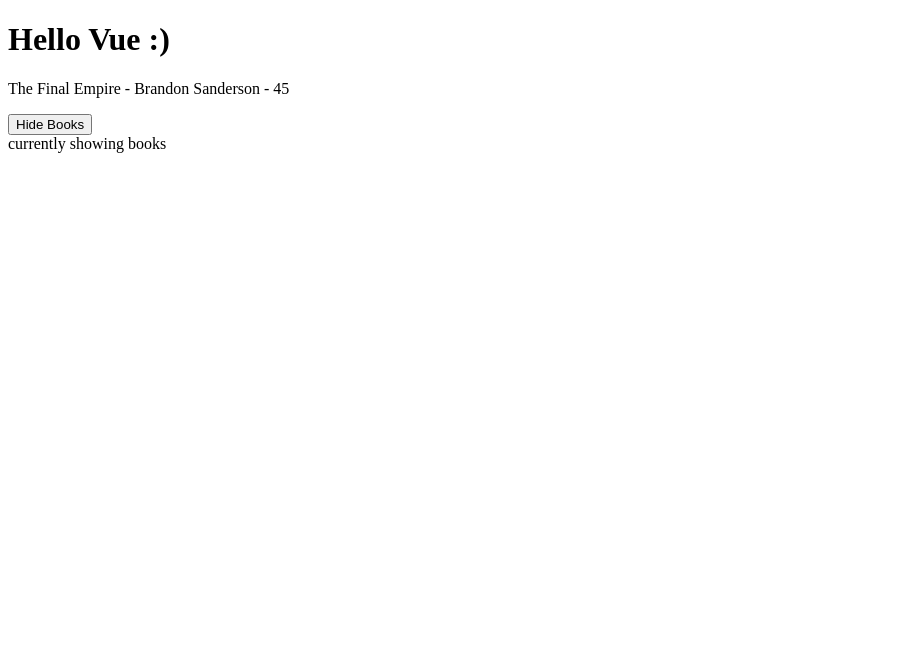
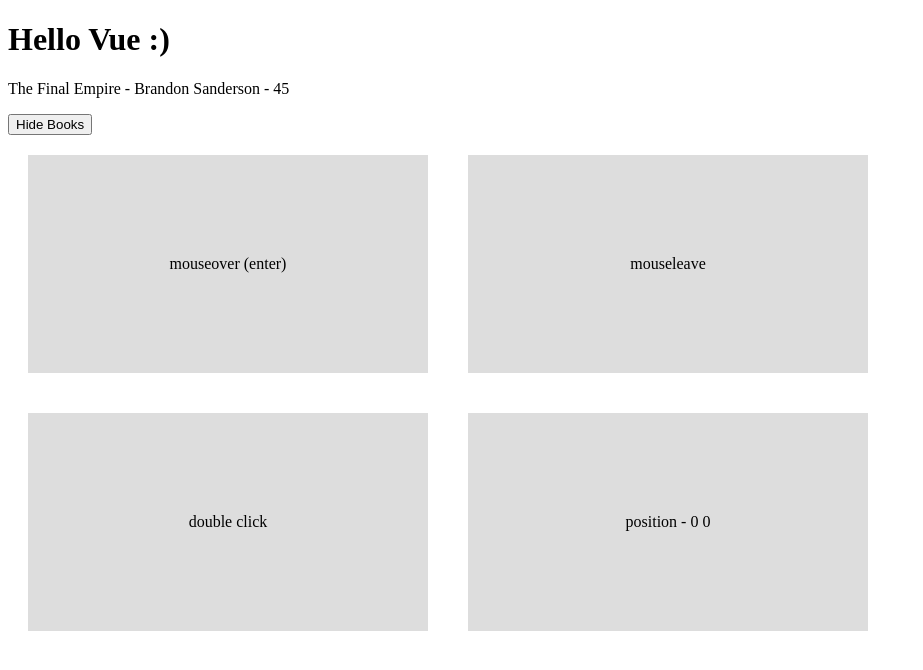
Before and after one commit to riwalenn/learning-vue, a plain HTML site: page index.html in a window 1280 px wide. Shown: the whole page, without its empty margins (0-923 px from the left). Drawn offline with nearby package versions, Linux system fonts and the light colour scheme.

Commit message:
other mouse events

```diff
--- a/app.js
+++ b/app.js
@@ -4,12 +4,24 @@ const app = Vue.createApp({
             showBooks: true,
             title: 'The Final Empire',
             author: 'Brandon Sanderson',
-            age: 45
+            age: 45,
+            x: 0,
+            y: 0,
         }
     },
     methods: {
         toggleShowBooks() {
             this.showBooks = !this.showBooks
+        },
+        handleEvent(e, data) {
+            console.log(e, data);
+            if (data) {
+                console.log(data);
+            }
+        },
+        handleMousemove(e) {
+            this.x = e.offsetX;
+            this.y = e.offsetY;
         }
     }
 });
--- a/index.html
+++ b/index.html
@@ -5,6 +5,16 @@
     <title>Learning Vue</title>
     <script src="https://unpkg.com/vue@3.0.2"></script>
 </head>
+<style>
+    .box {
+        padding: 100px 0;
+        width: 400px;
+        text-align: center;
+        background: #ddd;
+        margin: 20px;
+        display: inline-block;
+    }
+</style>
 <body>
     <h1>Hello Vue :)</h1>
     <div id="app">
@@ -15,8 +25,12 @@
             <span v-if="showBooks">Hide Books</span>
             <span v-else>Show Books</span>
         </button>
-
-        <div v-show="showBooks">currently showing books</div>
+        <br>
+        <!-- mouse events -->
+        <div class="box" @mouseover="handleEvent($event, 5)">mouseover (enter)</div>
+        <div class="box" @mouseleave="handleEvent">mouseleave</div>
+        <div class="box" @dblclick="handleEvent">double click</div>
+        <div class="box" @mousemove="handleMousemove">position - {{ x }} {{ y }}</div>
     </div>
 <script src="app.js"></script>
 </body>
```
